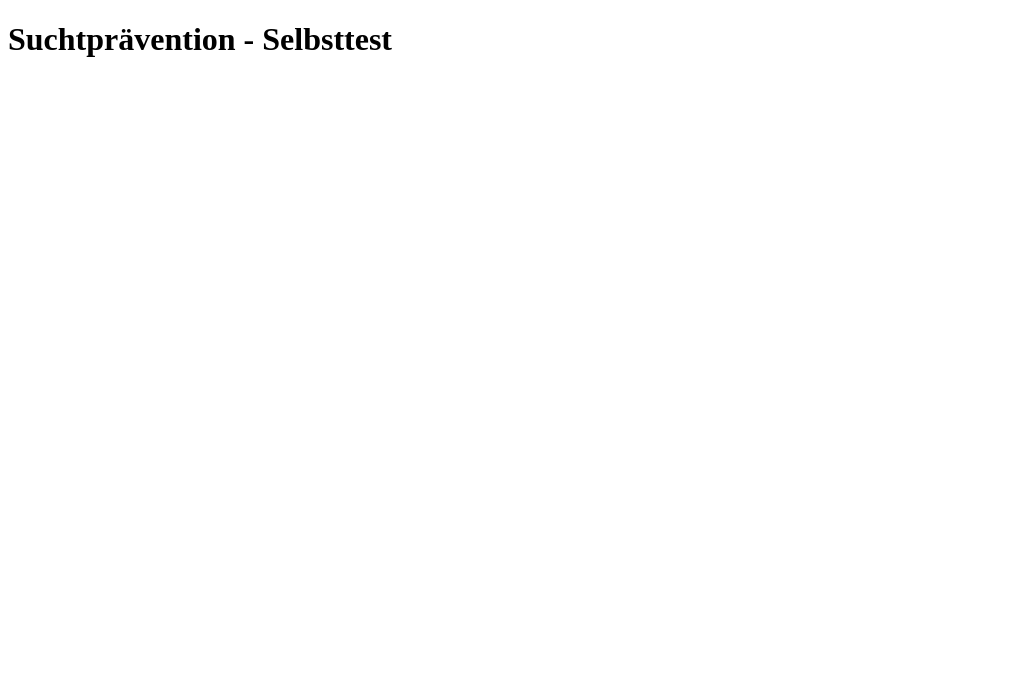
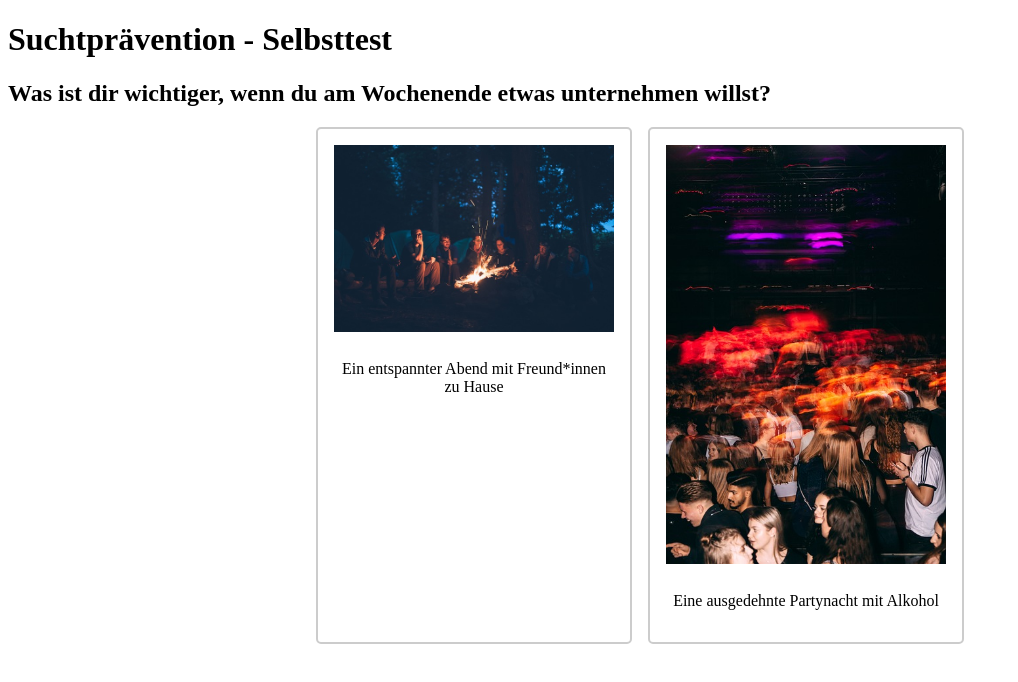
Before and after one commit to Joshua03082004/SuchtpraeventionPWA, a plain HTML site: page index.html in a window 1280 px wide. Shown: the whole page, without its empty margins (0-1018 px from the left). Drawn offline with Linux system fonts and the light colour scheme.

Commit message:
Add renderQuestion()

```diff
--- a/assets/js/app.js
+++ b/assets/js/app.js
@@ -237,3 +237,4 @@
       renderQuestion();
     });
   }
+  renderQuestion();
--- a/index.html
+++ b/index.html
@@ -5,6 +5,7 @@
       <meta name="viewport" content="width=device-width, initial-scale=1.0">
       <title>Suchtprävention - Selbsttest</title>
       <link rel="stylesheet" href="assets/css/style.css">
+      <link rel="manifest" href="manifest.json">
   </head>
   <body>
       <header>
```
Also changed, not shown: manifest.json.
